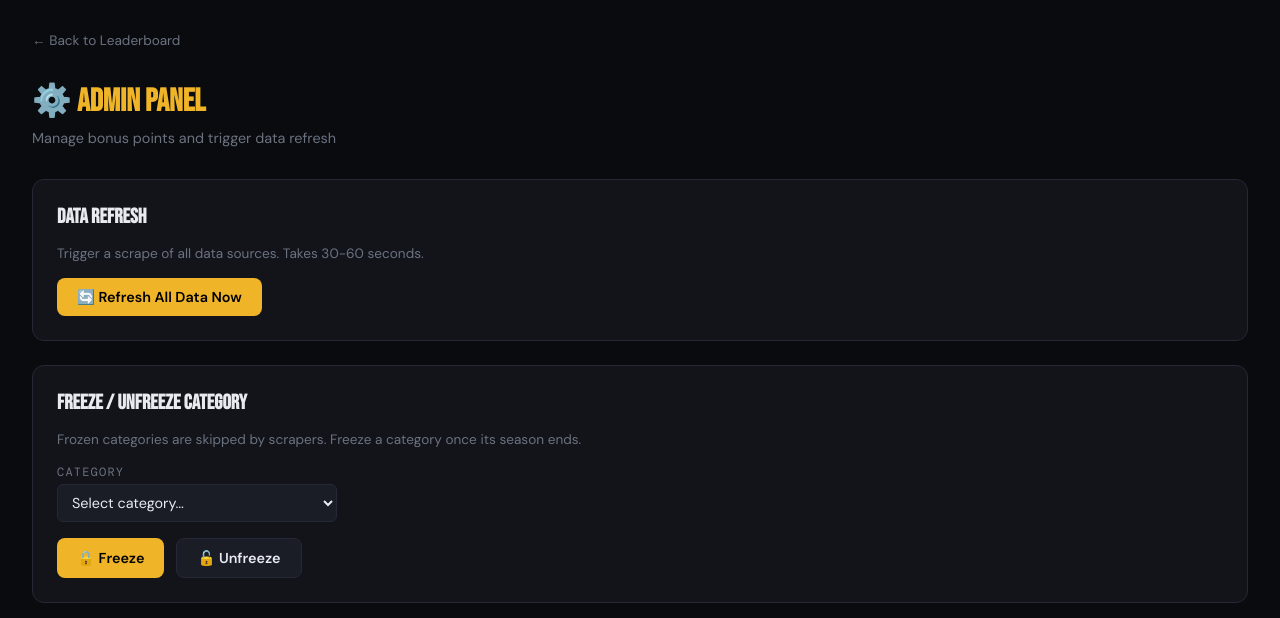
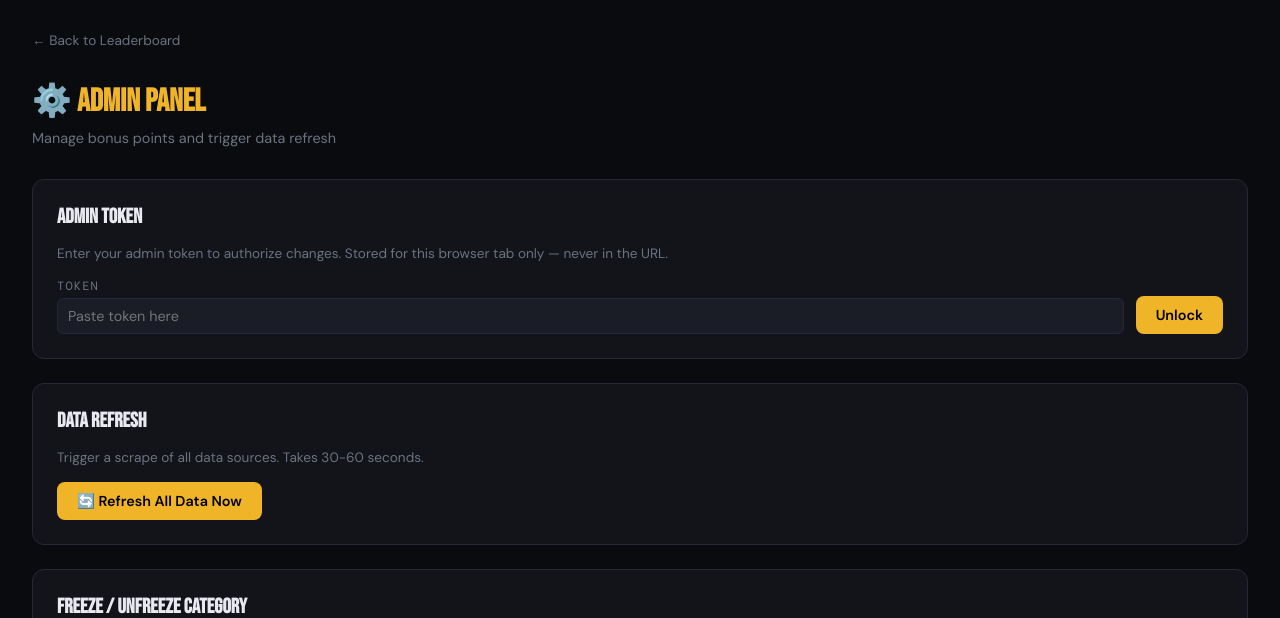
Before and after one commit to akorch16/fantasy_life, a Flask app: page /admin in a window 1280 px wide. Shown: the top 618 px of the page. Run offline with Flask 3, Linux system fonts and the light colour scheme; data that the repository does not hold is empty.

Commit message:
Fix critical + high issues: auth warning, input validation, token security
app.py:
- Print loud WARNING at startup if ADMIN_TOKEN is unset so operators
  know the admin endpoints are open before deploying
- Add _VALID_CATEGORIES set; validate category on all mutating routes
  (bonus POST/DELETE, freeze/unfreeze) — unknown categories → 400
- Import PLAYERS from draft_picks_2026; validate player on bonus
  POST/DELETE — unknown players → 400
- Add _parse_points() helper: rejects non-numeric values, NaN, inf,
  and anything outside [-500, 500] with a clear 400 error message

admin.html:
- Replace ?token= URL param with sessionStorage: token is entered once
  via a password input field, stored in sessionStorage for the tab,
  never appears in server logs, browser history, or Referer headers
- Token entry section auto-hides when a stored token is found
- Fix silent catch in loadBonuses() — now surfaces errors via showStatus

https://claude.ai/code/session_012MZSPk8Rj8SnZnYFuueWLF

```diff
--- a/app.py
+++ b/app.py
@@ -7,17 +7,38 @@ import os, json, time, threading
 from flask import Flask, render_template, jsonify, request
 from scoring import compute_all_scores
 from db import get_all_bonuses, add_bonus, delete_bonus, freeze_category, unfreeze_category, get_last_updated
+from draft_picks_2026 import PLAYERS
 
 app = Flask(__name__)
 
 ADMIN_TOKEN = os.environ.get('ADMIN_TOKEN', '')
 _refresh_lock = threading.Lock()
 
+_VALID_CATEGORIES = {
+    'NFL', 'NBA', 'MLB', 'NHL', 'NCAAF', 'NCAAB',
+    'Tennis', 'Golf', 'NASCAR', 'MLS',
+    'Actor', 'Actress', 'Musician', 'Country', 'Stock',
+}
+
+if not ADMIN_TOKEN:
+    print('WARNING: ADMIN_TOKEN not set — admin endpoints are open to all requests. '
+          'Set ADMIN_TOKEN in your environment before deploying.')
+
 def _is_admin():
     if not ADMIN_TOKEN:
         return True  # dev/open mode when no token configured
     token = request.headers.get('X-Admin-Token', '') or request.args.get('token', '')
     return token == ADMIN_TOKEN
+
+def _parse_points(raw) -> tuple[float, str | None]:
+    """Return (pts, error_message). Error is None on success."""
+    try:
+        pts = float(raw)
+    except (TypeError, ValueError, OverflowError):
+        return 0.0, 'points must be a number'
+    if not (-500 <= pts <= 500):
+        return 0.0, 'points must be between -500 and 500'
+    return pts, None
 
 # Cache scores for 5 minutes
 _scores_cache: dict = {}
@@ -73,7 +94,14 @@ def api_bonuses_post():
     data = request.get_json()
     if not data or not all(k in data for k in ('category', 'player', 'points')):
         return jsonify({'error': 'Missing required fields: category, player, points'}), 400
-    ok = add_bonus(data['category'], data['player'], float(data['points']))
+    if data['player'] not in PLAYERS:
+        return jsonify({'error': f'Unknown player: {data["player"]}'}), 400
+    if data['category'] not in _VALID_CATEGORIES:
+        return jsonify({'error': f'Unknown category: {data["category"]}'}), 400
+    pts, err = _parse_points(data['points'])
+    if err:
+        return jsonify({'error': err}), 400
+    ok = add_bonus(data['category'], data['player'], pts)
     global _scores_cache, _scores_cache_time
     _scores_cache = {}
     _scores_cache_time = 0
@@ -86,6 +114,10 @@ def api_bonuses_delete():
     data = request.get_json()
     if not data or not all(k in data for k in ('category', 'player')):
         return jsonify({'error': 'Missing required fields: category, player'}), 400
+    if data['player'] not in PLAYERS:
+        return jsonify({'error': f'Unknown player: {data["player"]}'}), 400
+    if data['category'] not in _VALID_CATEGORIES:
+        return jsonify({'error': f'Unknown category: {data["category"]}'}), 400
     ok = delete_bonus(data['category'], data['player'])
     global _scores_cache, _scores_cache_time
     _scores_cache = {}
@@ -117,6 +149,8 @@ def api_freeze():
     data = request.get_json()
     if not data or 'category' not in data:
         return jsonify({'error': 'Missing required field: category'}), 400
+    if data['category'] not in _VALID_CATEGORIES:
+        return jsonify({'error': f'Unknown category: {data["category"]}'}), 400
     ok = freeze_category(data['category'])
     return jsonify({'ok': ok}), (200 if ok else 500)
 
@@ -127,5 +161,7 @@ def api_unfreeze():
     data = request.get_json()
     if not data or 'category' not in data:
         return jsonify({'error': 'Missing required field: category'}), 400
+    if data['category'] not in _VALID_CATEGORIES:
+        return jsonify({'error': f'Unknown category: {data["category"]}'}), 400
     ok = unfreeze_category(data['category'])
     return jsonify({'ok': ok}), (200 if ok else 500)
--- a/templates/admin.html
+++ b/templates/admin.html
@@ -36,6 +36,20 @@
   <a class="back" href="/">← Back to Leaderboard</a>
   <h1>⚙️ Admin Panel</h1>
   <p style="color:var(--muted); margin-bottom:2rem; font-size:0.9rem">Manage bonus points and trigger data refresh</p>
+
+  <!-- Token entry (hidden once token is set in sessionStorage) -->
+  <div class="section" id="token-section">
+    <h2>Admin Token</h2>
+    <p style="color:var(--muted); font-size:0.85rem; margin-bottom:1rem">Enter your admin token to authorize changes. Stored for this browser tab only — never in the URL.</p>
+    <div style="display:flex; gap:0.75rem; align-items:flex-end">
+      <div style="flex:1">
+        <label>Token</label>
+        <input type="password" id="token-input" placeholder="Paste token here" autocomplete="off">
+      </div>
+      <button class="btn" onclick="saveToken()">Unlock</button>
+    </div>
+    <div class="status" id="token-status"></div>
+  </div>
 
   <!-- Refresh -->
   <div class="section">
@@ -110,10 +124,29 @@
   </div>
 
   <script>
-    const adminToken = new URLSearchParams(window.location.search).get('token') || '';
+    // Token stored in sessionStorage, never in the URL.
+    // On first visit the input below is shown; subsequent same-tab loads reuse the stored value.
+    let adminToken = sessionStorage.getItem('adminToken') || '';
+
+    function saveToken() {
+      const val = document.getElementById('token-input').value.trim();
+      if (!val) { showStatus('token-status', 'Enter a token first', 'err'); return; }
+      sessionStorage.setItem('adminToken', val);
+      adminToken = val;
+      document.getElementById('token-section').style.display = 'none';
+      showStatus('token-status', 'Token saved for this session', 'ok');
+      loadBonuses();
+    }
+
+    // Hide the token entry section if we already have one stored
+    window.addEventListener('DOMContentLoaded', () => {
+      if (adminToken) document.getElementById('token-section').style.display = 'none';
+    });
 
     function authHeaders() {
-      return adminToken ? {'Content-Type':'application/json','X-Admin-Token': adminToken} : {'Content-Type':'application/json'};
+      return adminToken
+        ? {'Content-Type': 'application/json', 'X-Admin-Token': adminToken}
+        : {'Content-Type': 'application/json'};
     }
 
     let bonuses = {};
@@ -123,7 +156,7 @@
         const res = await fetch('/api/bonuses');
         bonuses = await res.json();
         renderBonusList();
-      } catch(e) {}
+      } catch(e) { showStatus('bonus-status', 'Failed to load bonuses: ' + e, 'err'); }
     }
 
     function renderBonusList() {
```
